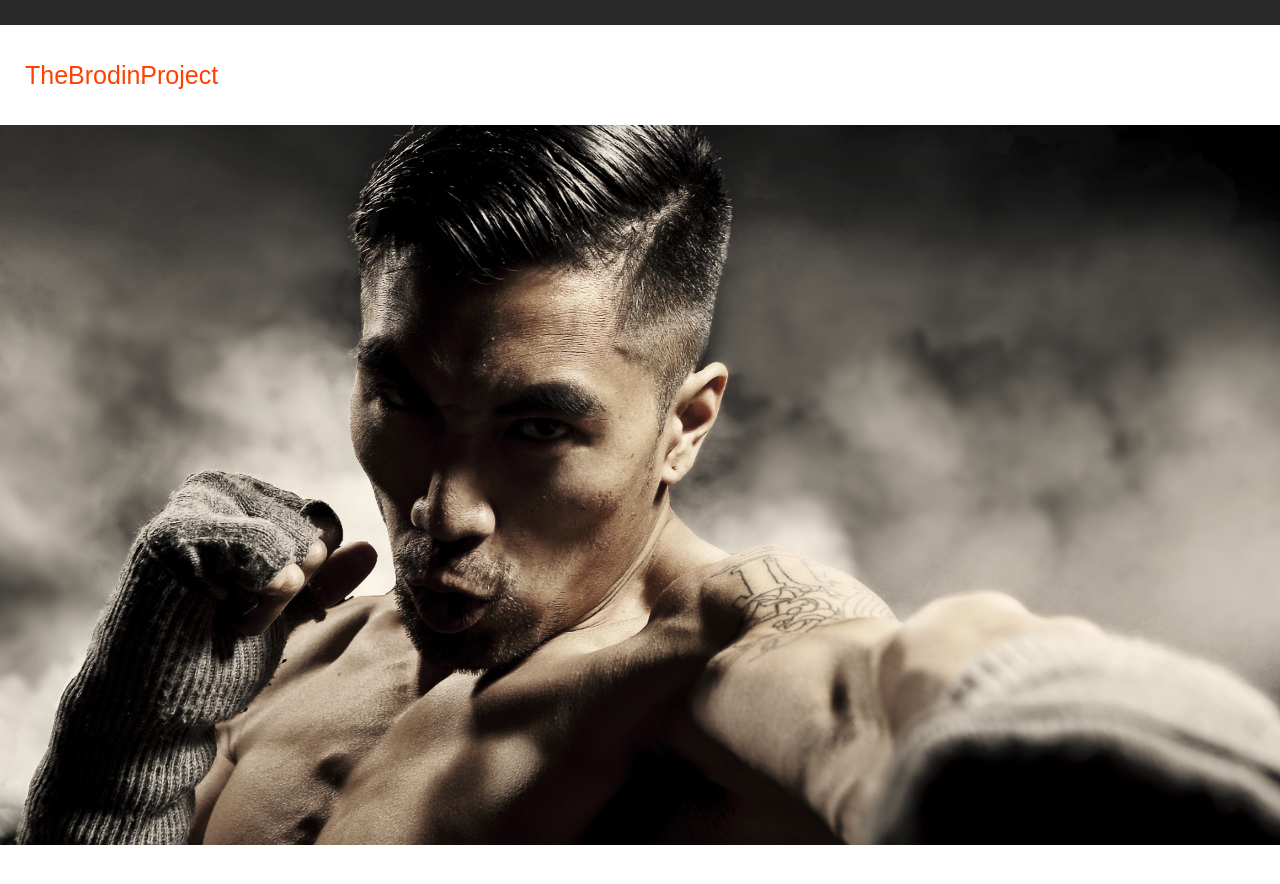
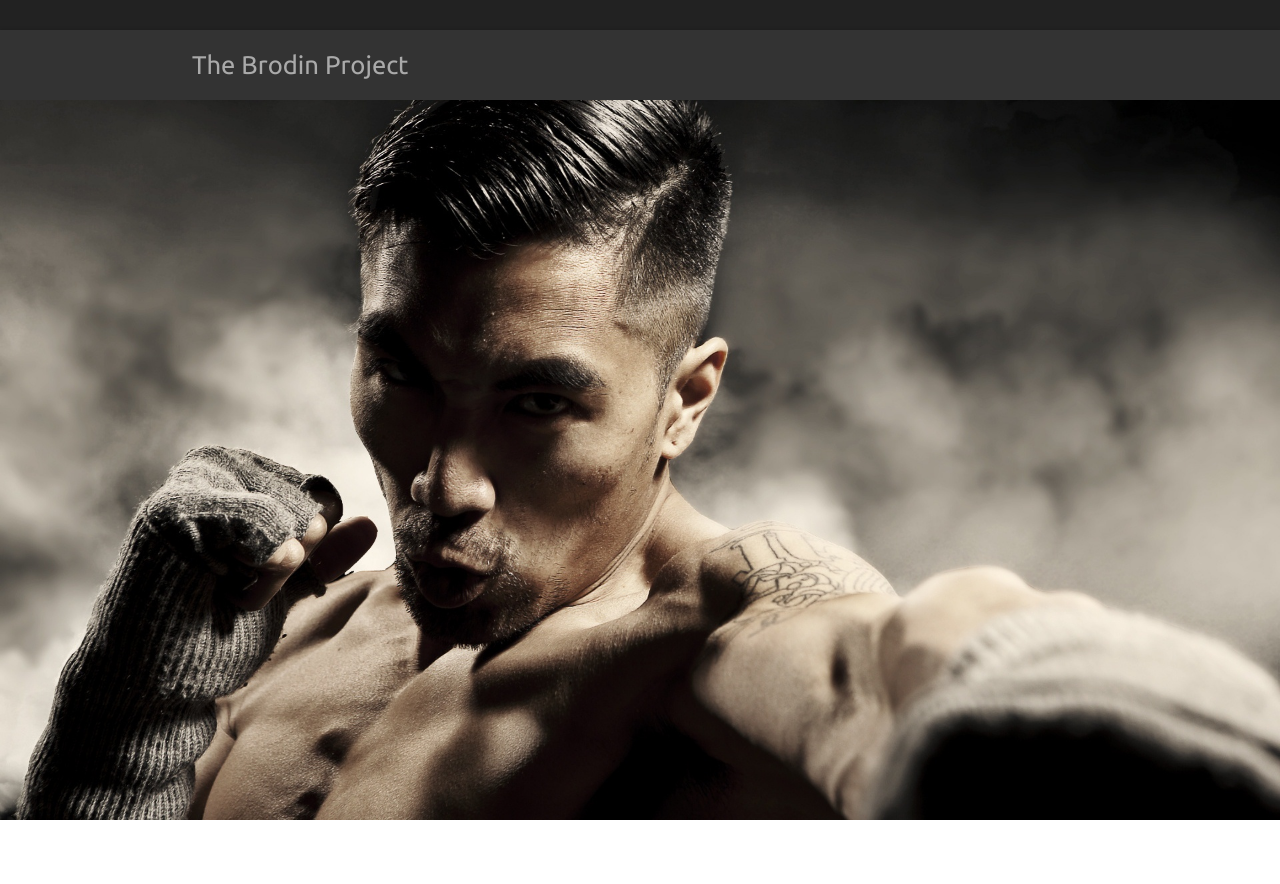
Before and after one commit to Xephnos/TheBrodinProject, a plain HTML site: page index.html in a window 1280 px wide. Shown: the top 884 px of the page. Drawn offline with Linux system fonts and the light colour scheme.

Commit message:
Updated header, navbar, and logo

```diff
--- a/index.html
+++ b/index.html
@@ -2,17 +2,18 @@
 <html>
 	<head>
 		<link rel="stylesheet" type="text/css" href="style.css">
+		<link href='https://fonts.googleapis.com/css?family=Ubuntu' rel='stylesheet' type='text/css'>
 		<title>The Brodin Project | Home</title>
 	</head>
 
-  <body>
+  	<body>
 		<nav id="index_topnavigation">
 
 		</nav>
 
 		<header>
 			<div id="index_headerlogo">
-				<stong>TheBrodinProject</strong>
+				<stong><a href="#">The Brodin Project</a></strong>
 			</div>
 		</header>
 
@@ -26,6 +27,5 @@
 		<div id="index_featuredinstructors">
 		</div>
 
-
-  </body>
-  </html>
+  	</body>
+</html>
--- a/style.css
+++ b/style.css
@@ -17,23 +17,35 @@ body {
 
 /* Top Nav Style */
 #index_topnavigation {
-  height: 25px;
-  background-color: #292929;
+  height: 30px;
+  background-color: #222;
 }
 
 /* Header Style */
 header {
   width: inherit;
-  height: 100px;
-  background-color: #ffffff;
+  height: 70px;
+  background-color: #333;
+  box-shadow: 0 3px 5px black;
 }
 
+/* Brodin Project text logo*/
 #index_headerlogo {
-  font-size: 25px;
-  color: #FF4000;
+  font-family: Ubuntu, sans-serif;
+  font-size: 1.6em;
+  color: #aaa;
   float: left;
-  margin-top: 36px;
-  margin-left: 25px;
+  margin-top: 20px;
+  margin-left: 15%;
+}
+
+#index_headerlogo a {
+  text-decoration: none;
+  color: #aaa;
+}
+
+#index_headerlogo a:hover {
+  color: #FF7700;
 }
 
 /* Mission Section Style */
```
